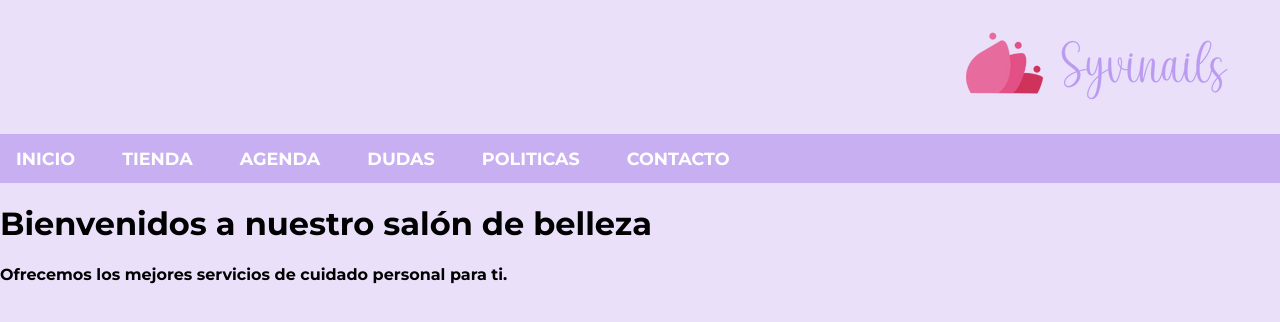
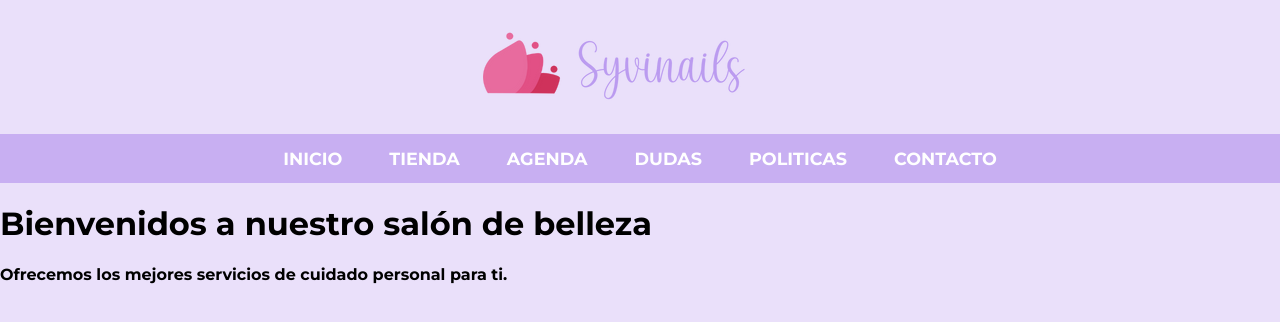
Before and after one commit to lvark/nailartwebpage, a React (Vite) app in the folder Syl01/: page / in a window 1280 px wide. Shown: the top 322 px of the page. Built offline with nearby package versions, Linux system fonts and the light colour scheme; the HTML template or start-up script is replaced by a standard one.

Commit message:
barra-navegacion2.0

```diff
--- a/Syl01/src/components/Header.css
+++ b/Syl01/src/components/Header.css
@@ -9,7 +9,10 @@
   padding: 10px 20px;
   box-shadow: 0 4px 6px rgba(0, 0, 0, 0.1);
   position: relative;
+
 }
+
+
 
 /* Estilos del logo */
 .logo h1 {
@@ -18,10 +21,9 @@
   margin: 0;
 }
 
-
-
 ul {
   list-style-type: none;
+  display: flex;
   margin: 0;
   padding: 0;
   overflow: hidden;
@@ -31,6 +33,7 @@ ul {
 
 li {
   float: left;
+
 }
 
 li a {
@@ -39,6 +42,8 @@ li a {
   text-align: center;
   padding: 14px 16px;
   text-decoration: none;
+
+
 }
 
 li a:hover {
@@ -46,22 +51,34 @@ li a:hover {
 }
 
 
+
+
 /* Navegación */
 .nav {
+  width: 100%; /* Ocupa todo el ancho de la pantalla */
   flex-grow: 1;
   text-align: right;
+  display: marker;
+   /* display: flex;    */      /* inicia menu navegacion desde el centro */
+  justify-content: center;
+  color: #bb9bf0;
 }
 
 .nav-links {
+
   list-style: none;
   padding: 0;
   margin: 0;
   display: flex;
   gap: 15px;
+  justify-content: center; /* centra el texto de la barra de navegacion */
+
 }
 
 .nav-links li {
   display: inline;
+
+
 }
 
 /* Estilos para los enlaces de navegación */
@@ -70,6 +87,8 @@ li a:hover {
   color: #bb9bf0;
   font-size: 1.1rem;
   transition: color 0.3s ease;
+
+
 }
 
 .nav-links a:hover {
@@ -107,7 +126,7 @@ li a:hover {
 
 /* Contenedor del logo */
 .logo-container {
-  text-align: right;
+  text-align: center;
   margin-top: 20px ;
   margin-right: 40px;
   margin-bottom: 10px;
@@ -125,10 +144,12 @@ li a:hover {
   margin: 0;
   display: flex;
   gap: 15px;
+
 }
 
 .nav-links li {
   display: inline;
+
 }
 
 /* Estilos para los enlaces de navegación */
@@ -170,18 +191,15 @@ li a:hover {
   }
 
   .nav.mobile .nav-links {
-    height: 340px; /* Ajusta la altura dependiendo del número de enlaces */
+    height: 410px; /* Ajusta la altura dependiendo del número de enlaces */
   }
 
   .nav-links li {
     margin: 10px 0;
   }
-
   .mobile-menu-icon {
     display: block;
   }
-
-
 
   .nav {
     text-align: center;
--- a/Syl01/src/components/Header.jsx
+++ b/Syl01/src/components/Header.jsx
@@ -33,5 +33,4 @@ function Header() {
     </header>
   );
 }
-
 export default Header;
```
Also changed, not shown: Syl01/src/index.css (line endings or trailing spaces).
